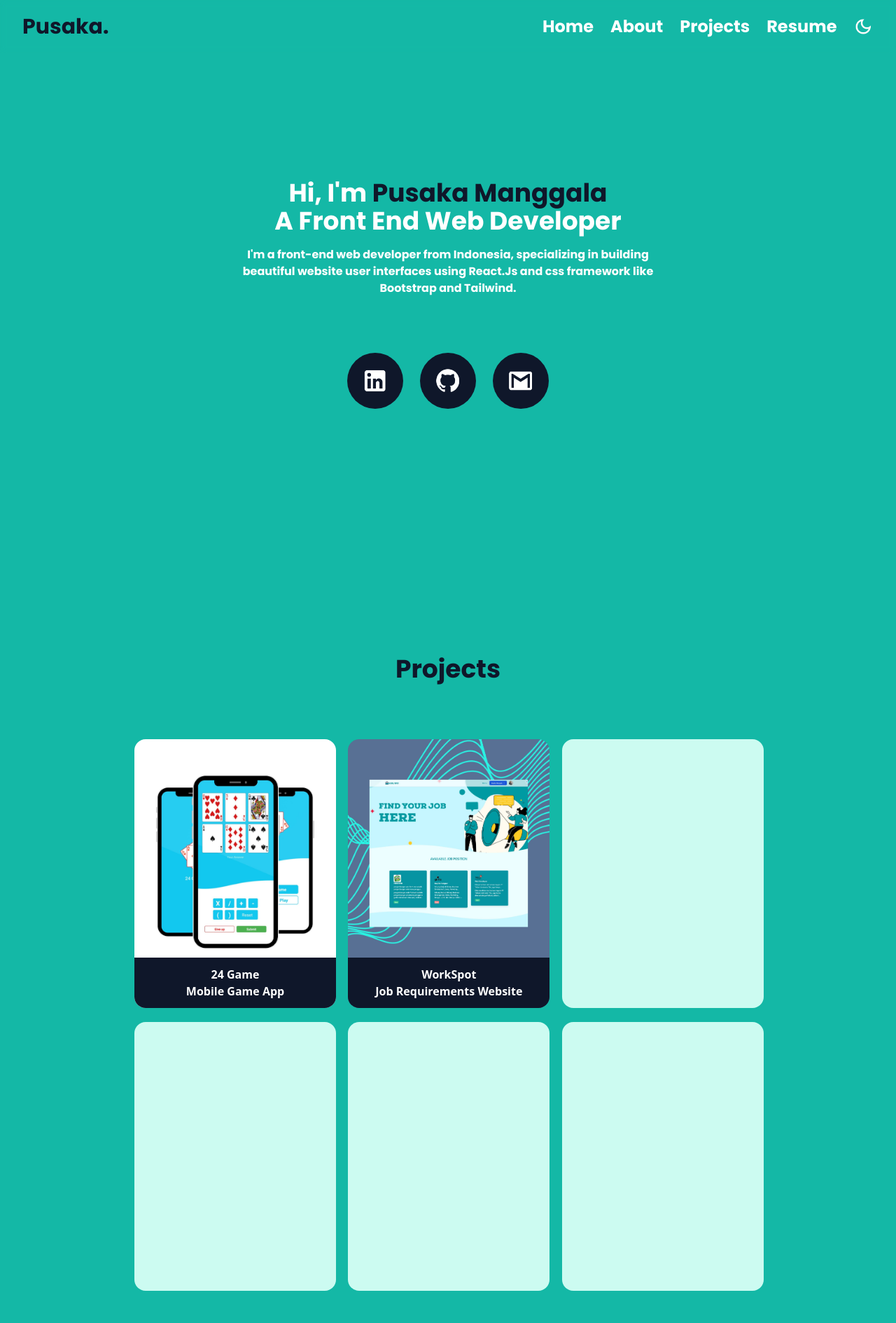
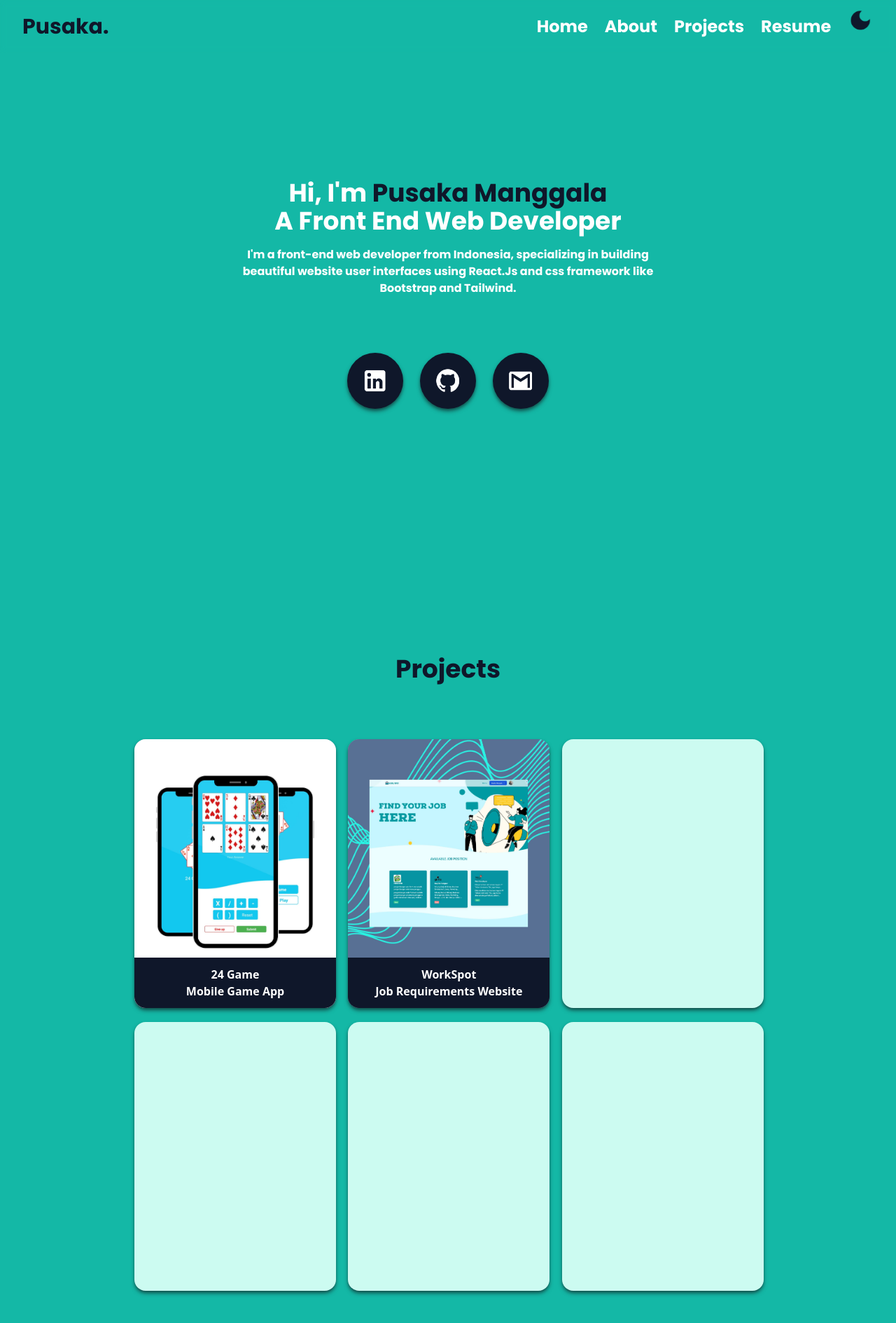
Before and after one commit to pusakamanggala/portfolio-website, a React (Create React App) app: page / in a window 1280 px wide. Shown: the top 1890 px of the page at 70% size. Built offline with nearby package versions, Linux system fonts and the light colour scheme.

Commit message:
add : darkmode icon and shadow

```diff
--- a/src/components/HeroSections.js
+++ b/src/components/HeroSections.js
@@ -2,13 +2,16 @@ import React from "react";
 import linkedin from "../icons/linkedin.png";
 import github from "../icons/github.png";
 import gmail from "../icons/gmail.png";
+import linkedinBlack from "../icons/linkedinBlack.png";
+import githubBlack from "../icons/githubBlack.png";
+import gmailBlack from "../icons/gmailBlack.png";
 import { ThemeContext } from "../context/ThemeContext";
 
 const HeroSections = () => {
   const { dark } = React.useContext(ThemeContext);
   return (
-    <div className={`flex justify-center items-center ${dark && "dark"}`}>
-      <div className=" flex-row justify-center items-center w-full md:pt-60 pb-28 pt-32 bg-teal-500 dark:bg-slate-900">
+    <div className={`flex justify-center items-center ${dark && "dark"} `}>
+      <div className=" flex-row justify-center items-center w-full md:pt-60 pb-28 pt-44 bg-teal-500 dark:bg-slate-900 transition-all duration-700">
         <h1 className="text-4xl text-white font-poppins mb-0 p-4">
           Hi, I'm{" "}
           <span className="text-slate-900 dark:text-teal-300">
@@ -21,24 +24,28 @@ const HeroSections = () => {
           beautiful website user interfaces using React.Js and css framework
           like Bootstrap and Tailwind.
         </h1>
-        <div className="flex justify-center h-60 items-center bg-teal-500 dark:bg-slate-900">
+        <div className="flex justify-center h-60 items-center ">
           <a
             href="https://www.linkedin.com/in/pusakamanggala/"
-            className="flex m-3 h-20 w-20 rounded-full bg-slate-900 justify-center items-center"
+            className="flex m-3 h-20 w-20 rounded-full bg-slate-900 dark:bg-white justify-center items-center dark:shadow-teal-400 shadow-teal-900 shadow-md "
           >
-            <img className="h-10" src={linkedin} alt="" />
+            <img
+              className="h-10 "
+              src={dark ? linkedinBlack : linkedin}
+              alt=""
+            />
           </a>
           <a
             href="https://github.com/pusakamanggala"
-            className="flex m-3 h-20 w-20 rounded-full bg-slate-900 dark:bg-white justify-center items-center"
+            className="flex m-3 h-20 w-20 rounded-full bg-slate-900 dark:bg-white justify-center items-center dark:shadow-teal-400 shadow-teal-900 shadow-md"
           >
-            <img className="h-10" src={github} alt="" />
+            <img className="h-10" src={dark ? githubBlack : github} alt="" />
           </a>
           <a
             href="mailto:pusakamanggala@gmail.com"
-            className="flex m-3 h-20 w-20 rounded-full bg-slate-900 justify-center items-center"
+            className="flex m-3 h-20 w-20 rounded-full bg-slate-900 dark:bg-white justify-center items-center dark:shadow-teal-400 shadow-teal-900 shadow-md"
           >
-            <img className="h-10" src={gmail} alt="" />
+            <img className="h-10" src={dark ? gmailBlack : gmail} alt="" />
           </a>
         </div>
       </div>
--- a/src/components/Navbar.js
+++ b/src/components/Navbar.js
@@ -3,6 +3,7 @@ import LightModeIcon from "../icons/lightMode.png";
 import { Link } from "react-scroll";
 import { ThemeContext } from "../context/ThemeContext";
 import { useContext } from "react";
+import DarkModeIcon from "../icons/darkMode.png";
 
 export default function NavBar() {
   const [navbar, setNavbar] = useState(false);
@@ -100,8 +101,8 @@ export default function NavBar() {
               </li>
               <li>
                 <img
-                  className="h-7 cursor-pointer"
-                  src={LightModeIcon}
+                  className="h-9 cursor-pointer animate-bounce"
+                  src={dark ? LightModeIcon : DarkModeIcon}
                   alt=""
                   onClick={() => ThemeToggle()}
                 />
--- a/src/components/ProjectsMenu.js
+++ b/src/components/ProjectsMenu.js
@@ -7,34 +7,42 @@ const ProjectsMenu = () => {
   const { dark } = React.useContext(ThemeContext);
   return (
     <div className={`${dark && "dark"}`}>
-      <div className="pt-40 bg-teal-500 dark:bg-slate-900">
+      <div className="pt-40 bg-teal-500 dark:bg-slate-900 transition-all duration-700">
         <h1 className="text-4xl text-slate-900 font-poppins mb-0 dark:text-white">
           Projects
         </h1>
         <div className="flex py-20 justify-center ">
           <div className="grid sm:grid-cols-1 md:grid-cols-2 lg:grid-cols-3 gap-5 lg:max-w-4xl w-full">
-            <div className="w-72 h-96 bg-slate-400 rounded-2xl mx-auto relative overflow-hidden">
+            <div className="w-72 h-96 bg-slate-400 rounded-2xl mx-auto relative overflow-hidden shadow-md shadow-teal-900">
               {/* <div className="w-full h-full bg-black absolute opacity-0 hover:opacity-90 p-6">
               <h1 className="text-white">
                 Arithmetical game in which the objective is to find a way to
                 manipulate four or six integers so that the end result is 24
               </h1>
             </div> */}
-              <h1 className="w-full  bg-slate-900 dark:bg-teal-300 absolute bottom-0 p-3 text-white font-semibold dark:text-slate-900">
+              <h1 className="w-full  bg-slate-900 dark:bg-teal-300 absolute bottom-0 p-3 text-white font-semibold dark:text-slate-900 dark:shadow-teal-400">
                 24 Game <br /> Mobile Game App
               </h1>
               <img src={TwoForGame} alt="" />
             </div>
-            <div className="w-72 h-96 bg-slate-400 rounded-2xl mx-auto relative overflow-hidden">
-              <h1 className="w-full bg-slate-900  dark:bg-teal-300 absolute bottom-0 p-3 text-white font-semibold dark:text-slate-900">
+            <div className="w-72 h-96 bg-slate-400 rounded-2xl mx-auto relative overflow-hidden shadow-md shadow-teal-900">
+              <h1 className="w-full bg-slate-900  dark:bg-teal-300 absolute bottom-0 p-3 text-white font-semibold dark:text-slate-900 dark:shadow-teal-400">
                 WorkSpot <br /> Job Requirements Website
               </h1>
               <img src={Workspot} alt="" />
             </div>
-            <div className="w-72 h-96 bg-teal-100 rounded-2xl mx-auto"> </div>
-            <div className="w-72 h-96 bg-teal-100 rounded-2xl mx-auto"> </div>
-            <div className="w-72 h-96 bg-teal-100 rounded-2xl mx-auto"> </div>
-            <div className="w-72 h-96 bg-teal-100 rounded-2xl mx-auto"> </div>
+            <div className="w-72 h-96 bg-teal-100 rounded-2xl mx-auto shadow-md shadow-teal-900 dark:shadow-teal-400">
+              {" "}
+            </div>
+            <div className="w-72 h-96 bg-teal-100 rounded-2xl mx-auto shadow-md shadow-teal-900 dark:shadow-teal-400">
+              {" "}
+            </div>
+            <div className="w-72 h-96 bg-teal-100 rounded-2xl mx-auto shadow-md shadow-teal-900 dark:shadow-teal-400">
+              {" "}
+            </div>
+            <div className="w-72 h-96 bg-teal-100 rounded-2xl mx-auto shadow-md shadow-teal-900 dark:shadow-teal-400">
+              {" "}
+            </div>
           </div>
         </div>
       </div>
```
